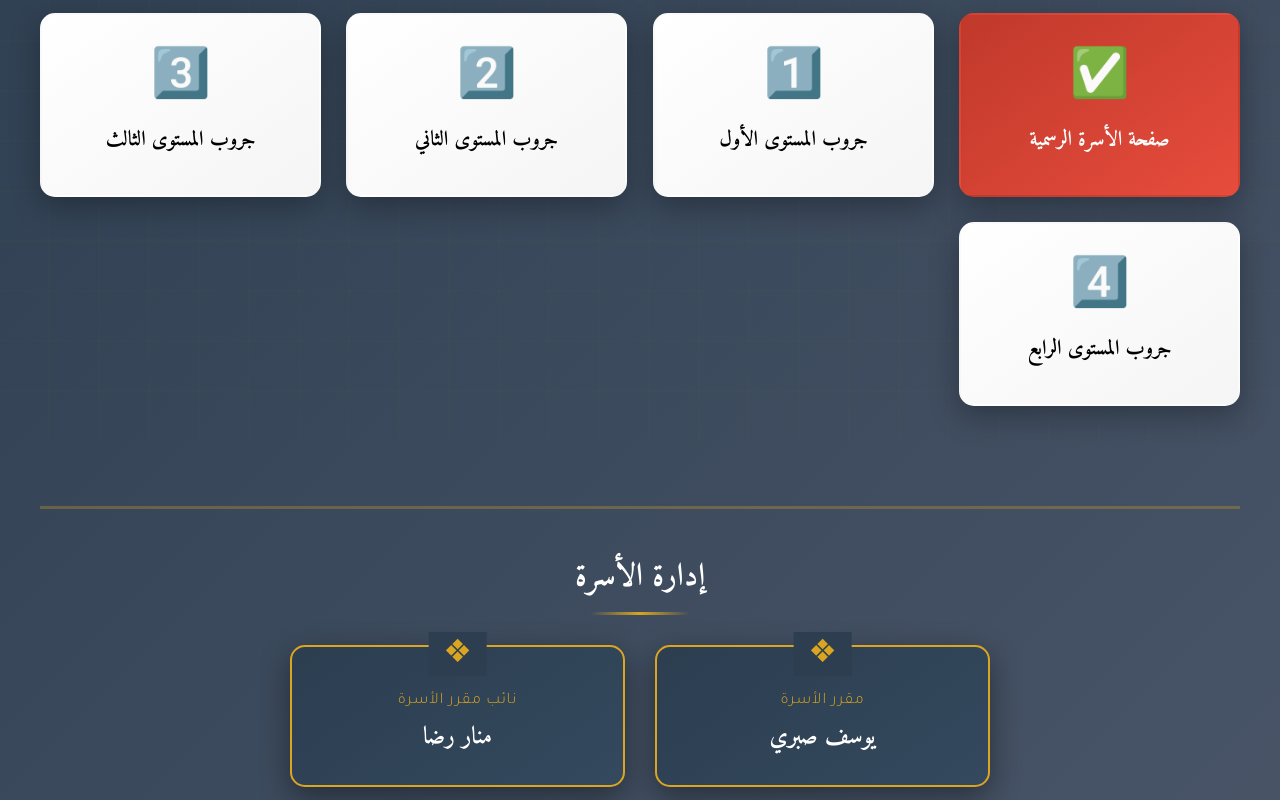
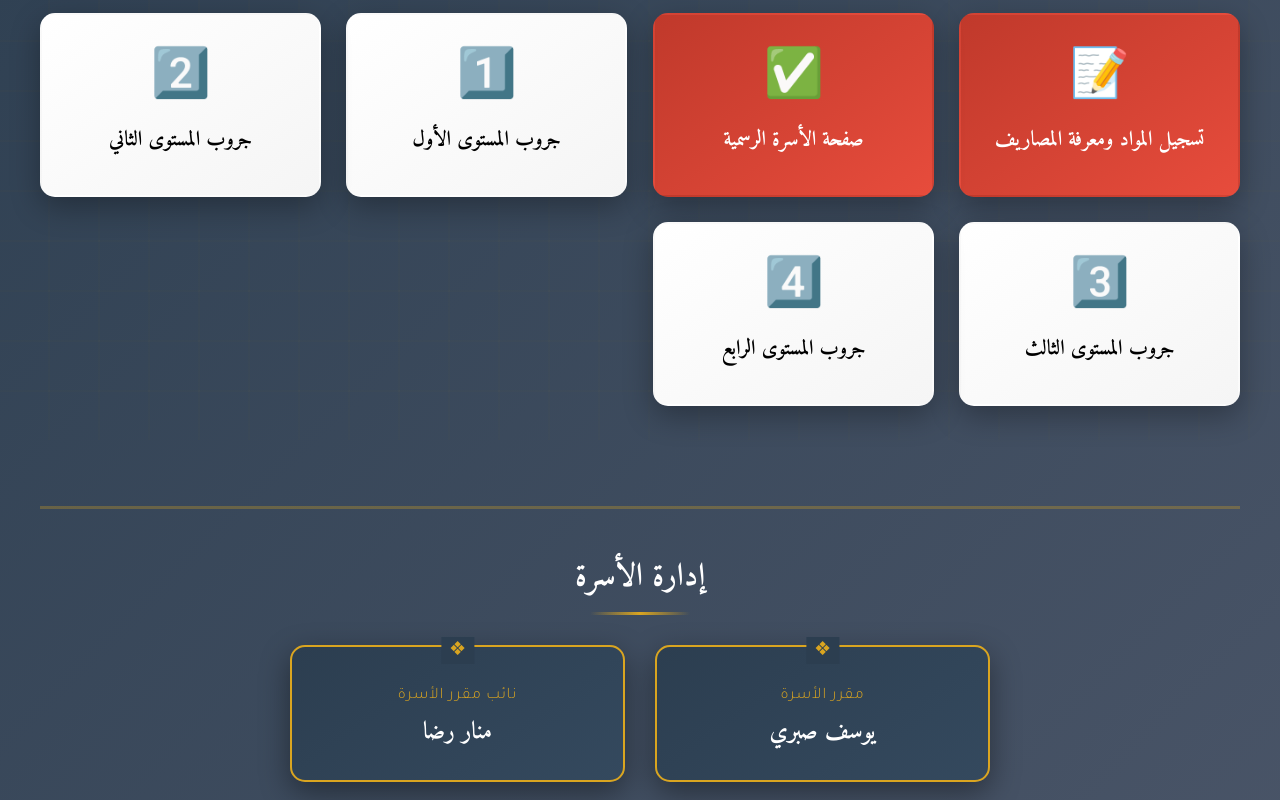
Before and after one commit to abdooruuhman/Plato, a plain HTML site: page index.html in a window 1280 px wide. Shown: the part 360-1160 px from the top of the page. Drawn offline with Linux system fonts and the light colour scheme.

Commit message:
Update index.html

```diff
--- a/index.html
+++ b/index.html
@@ -243,6 +243,7 @@
         .card:nth-child(3) { animation-delay: 0.4s; }
         .card:nth-child(4) { animation-delay: 0.5s; }
         .card:nth-child(5) { animation-delay: 0.6s; }
+        .card:nth-child(6) { animation-delay: 0.7s; }
 
         @keyframes cardAppear {
             from {
@@ -340,7 +341,7 @@
         .management-card {
             background: linear-gradient(145deg, #2c3e50 0%, #34495e 100%);
             border-radius: 15px;
-            padding: 45px 20px 30px 20px; /* <--- هذا هو السطر الذي تم تعديله */
+            padding: 40px 20px 30px 20px; /* <--- تم تحريك النص لأسفل */
             text-align: center;
             position: relative;
             border: 2px solid #DAA520;
@@ -356,13 +357,13 @@
         .management-card::before {
             content: '❖';
             position: absolute;
-            top: -15px;
+            top: -10px;         /* <--- تم تعديل الموقع */
             left: 50%;
             transform: translateX(-50%);
-            font-size: 2rem;
+            font-size: 1.2rem;   /* <--- تم تصغير الأيقونة */
             color: #DAA520;
             background: #2c3e50;
-            padding: 0 15px;
+            padding: 0 8px;      /* <--- تم تعديل الحشوة */
         }
 
         .management-role {
@@ -500,6 +501,16 @@
                 <h2 id="links-title" class="section-title">الروابط الرسمية</h2>
 
                 <div class="cards-grid">
+
+                    <a href="https://umis.alexu.edu.eg/umisapp/registration/ed_login.aspx"
+                       target="_blank"
+                       rel="noopener noreferrer"
+                       class="card primary"
+                       aria-label="رابط تسجيل المواد ومعرفة المصاريف">
+                        <div class="card-icon" aria-hidden="true">📝</div>
+                        <h3 class="card-title">تسجيل المواد ومعرفة المصاريف</h3>
+                    </a>
+
                     <a href="https://www.facebook.com/profile.php?id=61555999348153"
                        target="_blank"
                        rel="noopener noreferrer"
```
